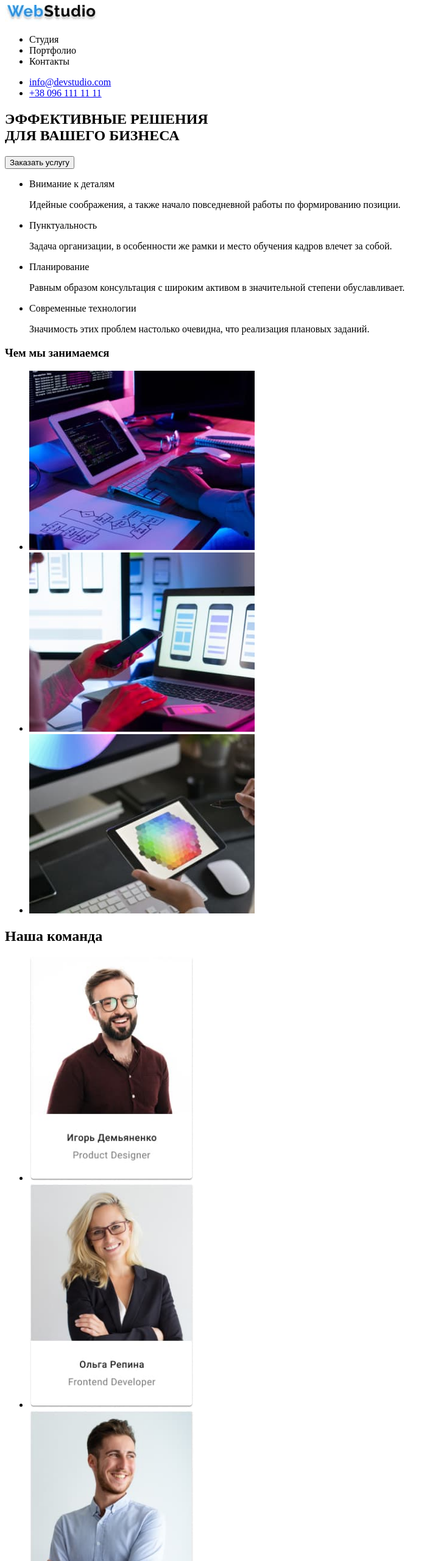
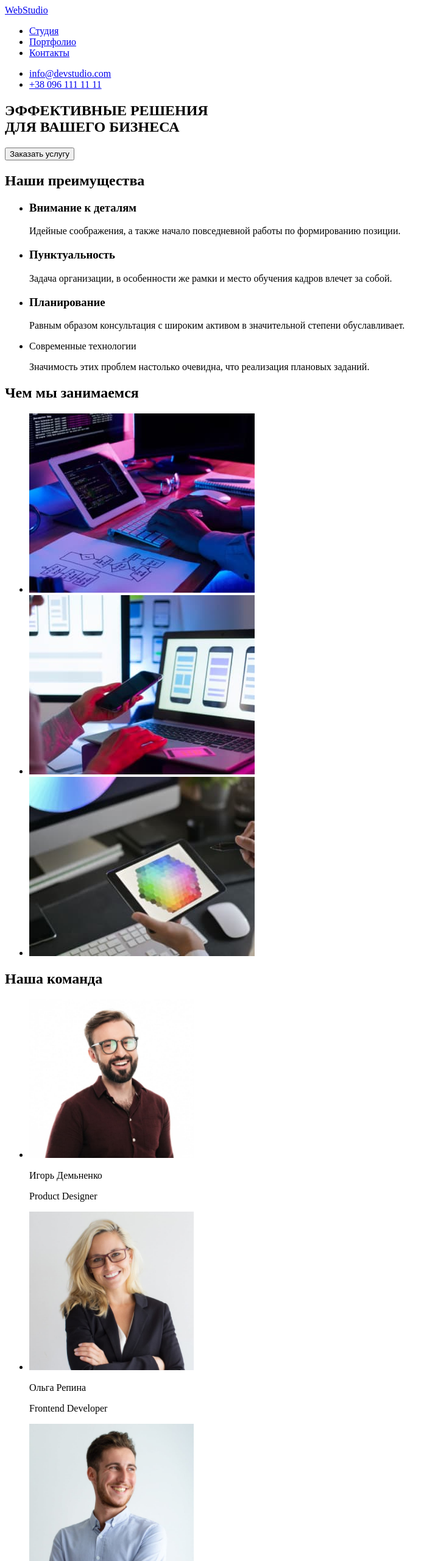
Before and after one commit to Irina-1234/goit-markup-hw-01, a plain HTML site: page index.html in a window 1280 px wide. Shown: the top 2560 px of the page at 61% size, without its empty margins (0-719 px from the left). Drawn offline with Linux system fonts and the light colour scheme.

Commit message:
Правки

```diff
--- a/index.html
+++ b/index.html
@@ -7,45 +7,44 @@
     <title>webstudiya</title>
   </head>
   <body>
-    <head>
-      <a href="http://"
-        ><img src="/goit-markup-hw-01/images/WebStudio.jpg" alt="logo"
-      /></a>
+    <header>
+      <a href="http://WebStudio">WebStudio</a>
       <nav>
         <ul>
-          <li><a href=""></a>Студия</li>
-          <li><a href=""></a>Портфолио</li>
-          <li><a href=""></a>Контакты</li>
+          <li><a href="Студия">Студия</a></li>
+          <li><a href="Портфолио">Портфолио</a></li>
+          <li><a href="Контакты">Контакты</a></li>
         </ul>
       </nav>
       <ul>
         <li><a href="mailto:info@devstudio.com">info@devstudio.com</a></li>
         <li><a href="tel:+380961111111">+38 096 111 11 11</a></li>
       </ul>
-    </head>
+    </header>
     <main>
       <section>
         <h1>ЭФФЕКТИВНЫЕ РЕШЕНИЯ<br />ДЛЯ ВАШЕГО БИЗНЕСА</h1>
         <button type="button">Заказать услугу</button>
       </section>
       <section class="about">
+        <h2>Наши преимущества</h2>
         <ul>
           <li>
-            Внимание к деталям
+            <h3>Внимание к деталям</h3>
             <p>
               Идейные соображения, а также начало повседневной работы по
               формированию позиции.
             </p>
           </li>
           <li>
-            Пунктуальность
+            <h3>Пунктуальность</h3>
             <p>
               Задача организации, в особенности же рамки и место обучения кадров
               влечет за собой.
             </p>
           </li>
           <li>
-            Планирование
+            <h3>Планирование</h3>
             <p>
               Равным образом консультация с широким активом в значительной
               степени обуславливает.
@@ -59,28 +58,30 @@
             </p>
           </li>
         </ul>
-        <h3>Чем мы занимаемся</h3>
+        <section/>
+        <section>
+        <h2>Чем мы занимаемся</h2>
         <ul>
           <li>
             <img
-              src="/goit-markup-hw-01/images/box 1.jpg"
-              alt="foto1"
+              src="./images/box1.jpg"
+              alt="работа с ноутбуком"
               width="370"
               height="294"
             />
           </li>
           <li>
             <img
-              src="/goit-markup-hw-01/images/box 2.jpg"
-              alt="foto2"
+              src="./images/box2.jpg"
+              alt="работа с мобильным телефоном"
               width="370"
               height="294"
             />
           </li>
           <li>
             <img
-              src="/goit-markup-hw-01/images/box 3.jpg"
-              alt="foto3"
+              src="./images/box3.jpg"
+              alt="работа с планшетом"
               width="370"
               height="294"
             />
@@ -92,50 +93,52 @@
         <ul>
           <li>
             <img
-              src="/goit-markup-hw-01/images/team card 1.jpg"
+              src="./images/team-card1.jpg"
               alt="Игорь Демьненко"
               width="270"
-              height="368"
+              height="260"
             />
+            <p>Игорь Демьненко</p>
+            <p lang="en">Product Designer</p>
           </li>
           <li>
             <img
-              src="/goit-markup-hw-01/images/team card 2.jpg"
+              src="./images/team-card2.jpg"
               alt="Ольга Репина"
               width="270"
-              height="368"
+              height="260"
             />
+            <p>Ольга Репина</p>
+            <p lang="en">Frontend Developer</p>
           </li>
           <li>
             <img
-              src="/goit-markup-hw-01/images/team card 3.jpg"
+              src="./images/team-card3.jpg"
               alt="Николай Тарасов"
               width="270"
-              height="368"
+              height="260"
             />
+            <p>Николай Тарасов</p>
+            <p lang="en">Marketing</p>
           </li>
           <li>
             <img
-              src="/goit-markup-hw-01/images/team card 4.jpg"
+              src="./images/team-card4.jpg"
               alt="Михаил Ермаков"
               width="270"
-              height="368"
+              height="260"
             />
+            <p>Михаил Ермаков</p>
+            <p lang="en">UI Designer</p>
           </li>
         </ul>
       </section>
     </main>
     <footer>
-      <a href="http://"
-        ><img
-          src="/goit-markup-hw-01/images/WebStudio.jpg"
-          alt="logo"
-          width="145"
-          height="31"
-      /></a>
+      <a href="http://WebStudio">WebStudio</a>
       <address>
-        <p>г. Киев, пр-т Леси Украинки, 26</p>
         <ul>
+          <li><p>г. Киев, пр-т Леси Украинки, 26</p></li>
           <li><a href="mailto:info@devstudio.com">info@devstudio.com</a></li>
           <li><a href="tel:+380961111111">+38 096 111 11 11</a></li>
         </ul>
```
Also changed, not shown: images/box1.jpg (renamed from images/box 1.jpg), images/box2.jpg (renamed from images/box 2.jpg), images/box3.jpg (renamed from images/box 3.jpg), images/team card 1.jpg (deleted), images/team card 2.jpg (deleted), images/team card 3.jpg (deleted), images/team card 4.jpg (deleted), images/team-card1.jpg (added), images/team-card2.jpg (added), images/team-card3.jpg (added), images/team-card4.jpg (added).
